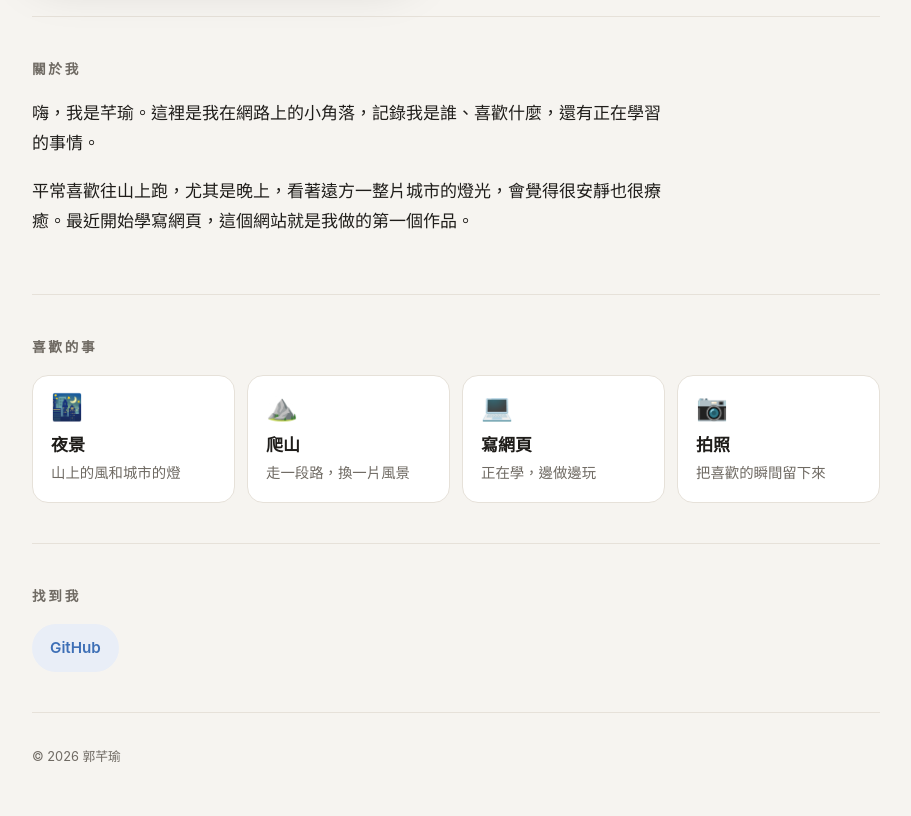
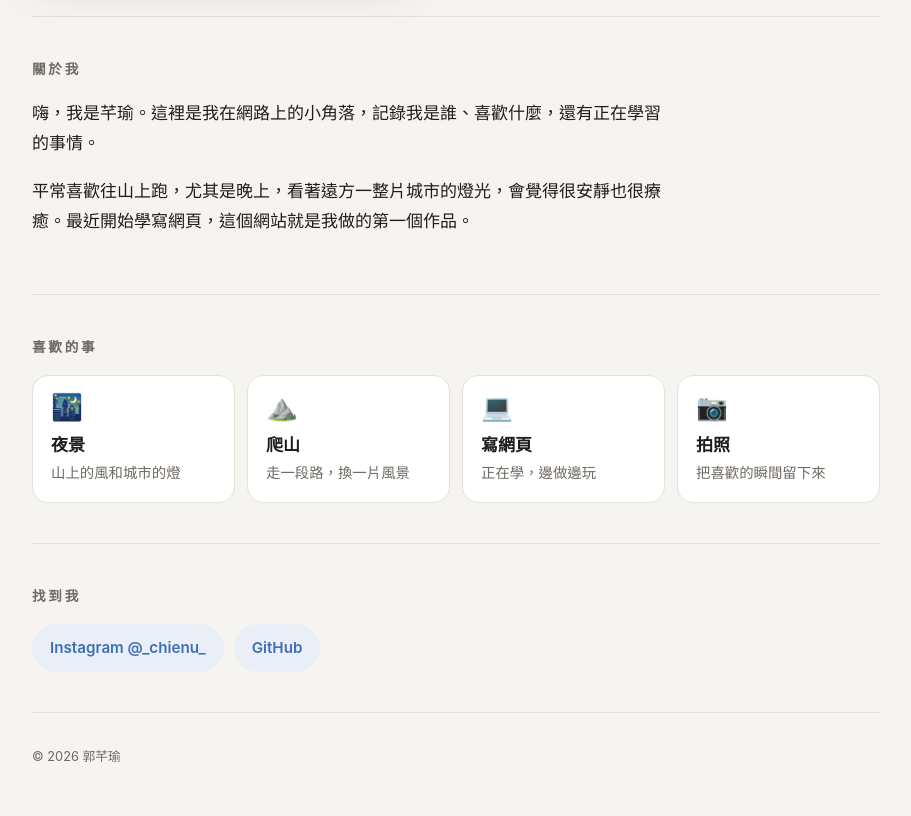
Before and after one commit to aaaaa910307-boop/aaaaa910307-boop.github.io, a plain HTML site: page index.html in a window 1280 px wide. Shown: the part 588-1404 px from the top of the page, without its empty margins (184-1095 px from the left). Drawn offline with Linux system fonts and the light colour scheme.

Commit message:
Add Instagram link to contact section

```diff
--- a/index.html
+++ b/index.html
@@ -84,6 +84,7 @@
   <section>
     <h2>找到我</h2>
     <div class="contact">
+      <a href="https://www.instagram.com/_chienu_/" target="_blank" rel="noopener">Instagram @_chienu_</a>
       <a href="https://github.com/aaaaa910307-boop" target="_blank" rel="noopener">GitHub</a>
     </div>
   </section>
```
